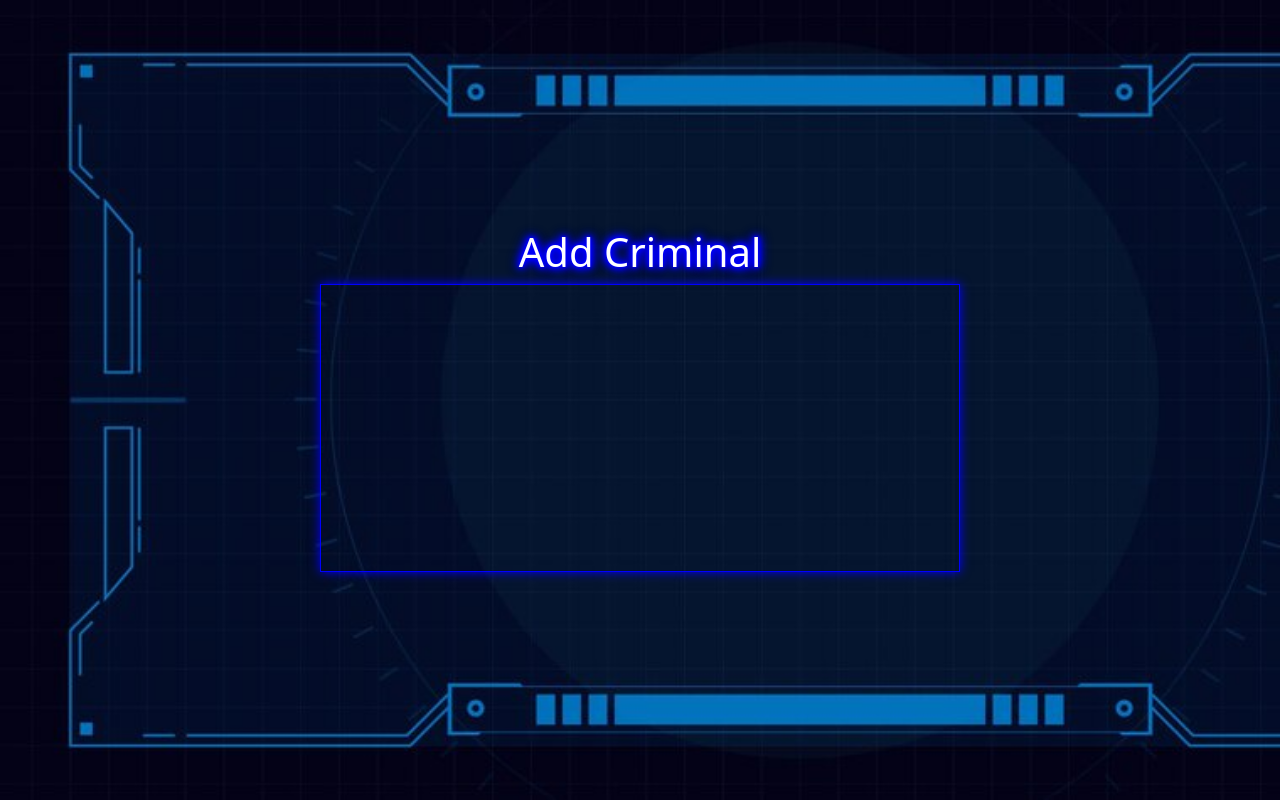
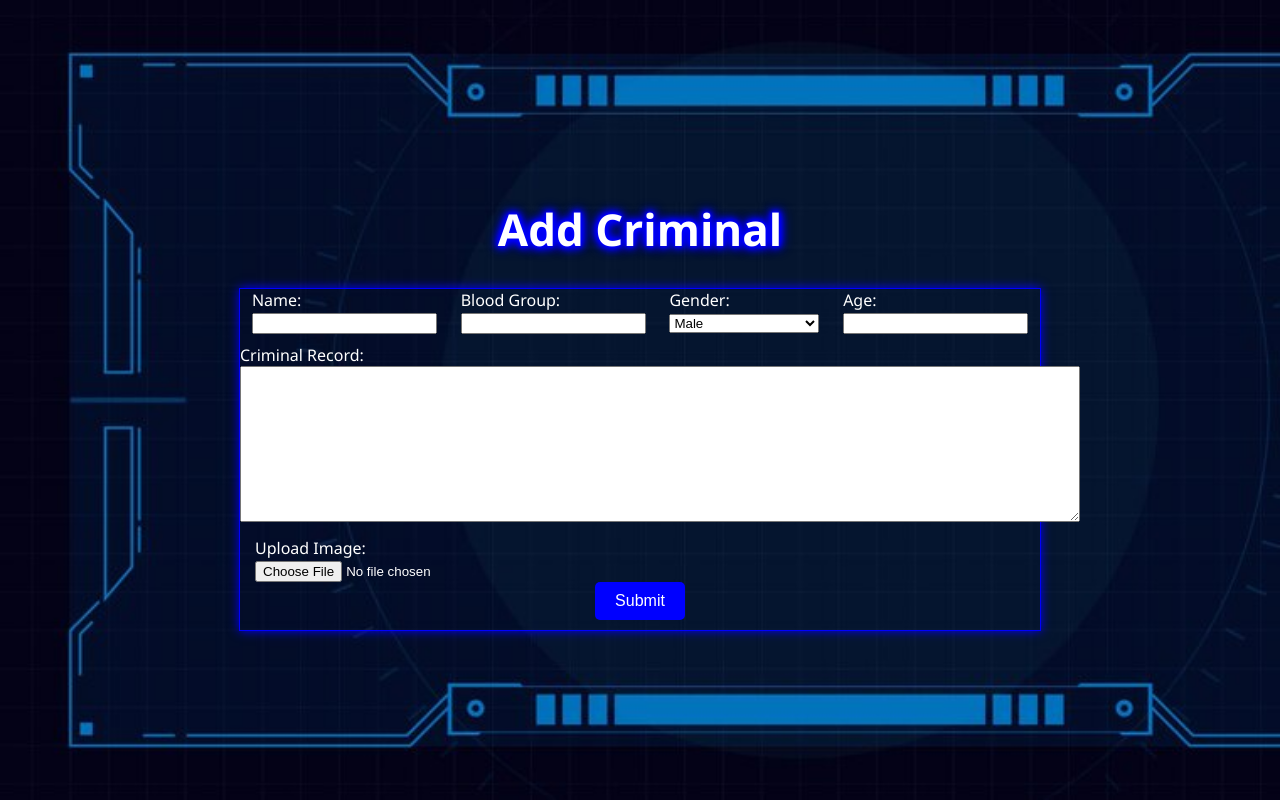
Before and after one commit to Codex-v/crph, a Django app: page /facedetect/addcriminal in a window 1280 px wide. Run offline with Django 5.2, Linux system fonts and the light colour scheme.

Commit message:
add_criminal

```diff
--- /dev/null
+++ b/faceDetect/media/1672657717980.json
@@ -0,0 +1 @@
+{"name": "shah ved", "bloodgroup": null, "gender": "Male", "age": "19", "criminalrecord": "testing...."}
--- a/faceDetect/views.py
+++ b/faceDetect/views.py
@@ -48,7 +48,7 @@ def getdata(request):
         bloodgroup = request.POST.get('bloodGroup')
         gender = request.POST.get('gender')
         age = request.POST.get('age')
-        criminalrecord = request.POST.get('record')
+        criminalrecord = request.POST.get('criminalrecord')
 
         data = {"name":name,"bloodgroup":bloodgroup,"gender":gender,"age":age,"criminalrecord":criminalrecord}
         final_name = str(images_name).replace(".jpg","").replace(".png","")
@@ -68,8 +68,7 @@ def addcriminal(request):
         bloodgroup = request.POST.get('bloodGroup')
         gender = request.POST.get('gender')
         age = request.POST.get('age')
-        criminalrecord = request.POST.get('record')
-
+        criminalrecord = request.POST.get('criminalrecord')
         data = {"name":name,"bloodgroup":bloodgroup,"gender":gender,"age":age,"criminalrecord":criminalrecord}
         final_name = str(images_name).replace(".jpg","").replace(".png","")
         finaldata = json.dumps(data)
--- a/login/templates/add-criminal.html
+++ b/login/templates/add-criminal.html
@@ -4,7 +4,6 @@
 <head>
     <title>Add Criminal</title>
     <link rel="stylesheet" href="{% static 'css/add_criminal.css' %}" />
-    <link href="https://cdn.jsdelivr.net/npm/bootstrap@5.3.2/dist/css/bootstrap.min.css" rel="stylesheet" crossorigin="anonymous">
 </head>
 <body style="background-image: url('{% static 'images/scifi/frame2.jpg' %}');">
     <div class="main">
@@ -12,9 +11,47 @@
             <h1>Add Criminal</h1>
         </div>
         <div id="form-div">
-
+            <form method="post" enctype="multipart/form-data">
+                {% csrf_token %}
+                <div class="form-group">
+                    <div class="input-group">
+                        <label for="name">Name:</label><br>
+                        <input type="text" id="name" name="name" required>
+                    </div>
+                    <div class="input-group">
+                        <label for="bloodgroup">Blood Group:</label><br>
+                        <input type="text" id="bloodgroup" name="bloodgroup" required>
+                    </div>
+                    <div class="input-group">
+                        <label for="gender">Gender:</label><br>
+                        <select name="gender" id="gender" style="width: 150px;">
+                            <option value="Male" selected>Male</option>
+                            <option value="Female">Female</option>
+                            <option value="Other">Other</option>
+                        </select>
+                    </div>
+                    <div class="input-group">
+                        <label for="age">Age:</label><br>
+                        <input type="text" id="age" name="age" required>
+                    </div>
+                </div>
+                <div class="form-group">
+                    <div class="input-group">
+                        <label for="criminalrecord">Criminal Record:</label><br>
+                        <textarea name="criminalrecord" id="criminalrecord" cols="102" rows="10"></textarea>
+                    </div>
+                </div>
+                <div style="margin: 0px 15px;">
+                    <div class="input-group">
+                        <label for="image">Upload Image:</label><br>
+                        <input type="file" id="image" name="image" accept=".jpg, .png" required>
+                    </div>
+                </div>
+                <div class="form-group">
+                    <button type="submit"><span>Submit</span></button>
+                </div>
+            </form>
        </div>
     </div>
 </body>
-<script src="https://cdn.jsdelivr.net/npm/bootstrap@5.3.2/dist/js/bootstrap.bundle.min.js" crossorigin="anonymous"></script>
 </html>
--- a/login/templates/dashboard.html
+++ b/login/templates/dashboard.html
@@ -20,7 +20,7 @@
         window.location.href = '/facedetect/D1';
     }
     function redirectToAddCriminal() {
-        window.location.href = '/addcriminal';
+        window.location.href = '/facedetect/addcriminal';
     }
 </script>
 </html>
--- a/login/templates/find-criminal.html
+++ b/login/templates/find-criminal.html
@@ -34,7 +34,6 @@
       <div class="glow-text">Target Image</div>
       <div id="dropZone">
         <form
-          action="/facedetect/D1"
           method="post"
           enctype="multipart/form-data"
           id="targetImage_form"
@@ -43,7 +42,7 @@
           <input
             type="file"
             id="fileInput"
-            accept="image/*"
+            accept=".jpg, .png"
             style="display: none"
             name="image"
           />
@@ -114,7 +113,9 @@
           scanningBar.style.display = "block";
           document.getElementById("database-image").style.visibility = "visible";
           document.getElementById("fingerprint").style.visibility = "visible";
+          var csrf_token = document.getElementsByName("csrfmiddlewaretoken")[0].value;
           var formData = new FormData();
+          formData.append("csrfmiddlewaretoken", csrf_token);
           formData.append("image", file);
           $.ajax({
             url: "D1",
--- a/static/css/add_criminal.css
+++ b/static/css/add_criminal.css
@@ -16,12 +16,63 @@ body {
   color: white;
   font-size: 22px;
   font-weight: bolder;
-    text-shadow: 0 0 2px #00f, 0 0 4px #00f, 0 0 6px #00f, 0 0 8px #00f, 0 0 10px #00f, 0 0 12px #00f, 0 0 14px #00f;
+  text-shadow: 0 0 2px #00f, 0 0 4px #00f, 0 0 6px #00f, 0 0 8px #00f,
+    0 0 10px #00f, 0 0 12px #00f, 0 0 14px #00f;
 }
 
 #form-div {
-    width: 40rem;
+  width: 50rem;
   box-shadow: 0 0 10px #00f;
   border: #00f 1px solid;
-    height: 18rem;
+  /* height: 18rem; */
 }
+
+.form-group {
+  display: flex;
+  align-items: center;
+  justify-content: space-around;
+  margin-bottom: 10px;
+}
+
+button {
+  padding: 10px 20px;
+  border: none;
+  border-radius: 5px;
+  background-color: transparent;
+  color: #fff;
+  font-size: 16px;
+  cursor: pointer;
+  transition: box-shadow 0.3s;
+  position: relative;
+  overflow: hidden;
+  background-color: #00f;
+}
+
+button::before {
+  content: "";
+  position: absolute;
+  top: 50%;
+  left: 50%;
+  width: 300%;
+  height: 300%;
+  background-color: #00f;
+  border-radius: 5px;
+  z-index: 0;
+  transform: translate(-50%, -50%) scale(0);
+  opacity: 1;
+}
+
+button:hover::before {
+  transform: translate(-50%, -50%) scale(1);
+  opacity: 1;
+}
+
+button span {
+  position: relative;
+  z-index: 1;
+}
+
+button:hover {
+  color: #fff;
+  box-shadow: 0 0 15px rgba(0, 0, 255, 0.7);
+}
```
Also changed, not shown: faceDetect/media/1672657717980.jpg (added). Lines whose indentation alone changed are shown as unchanged.
